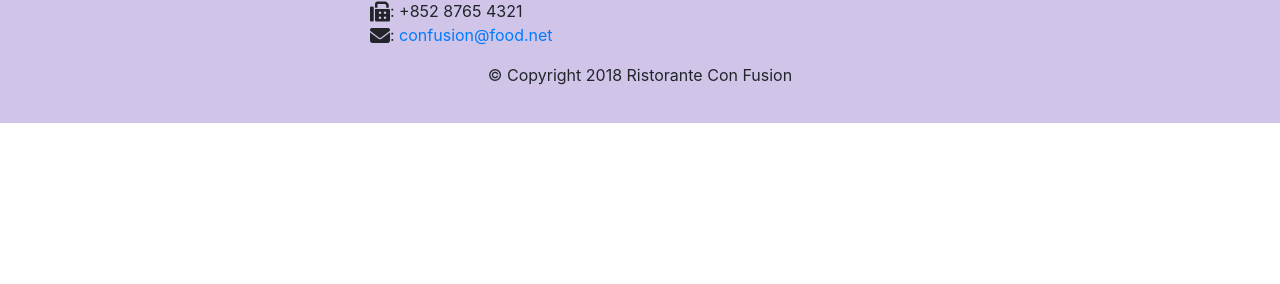
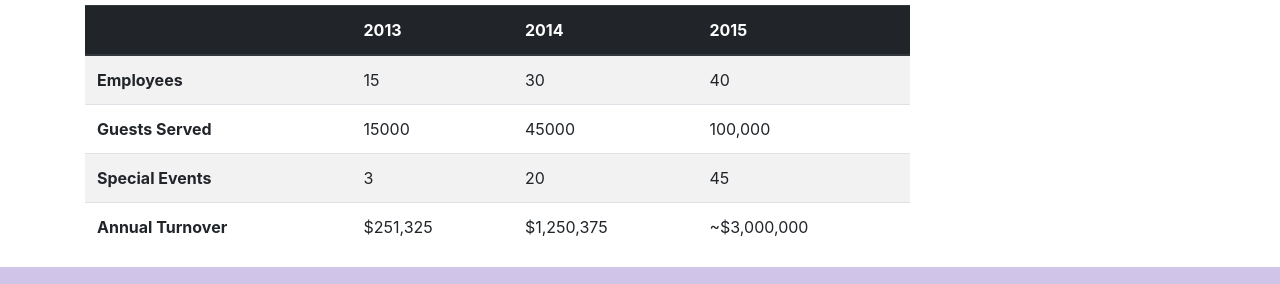
Before and after one commit to ADISKING1/ConFusion, a website: page aboutus.html in a window 1280 px wide. Shown: the part 1703-1987 px from the top of the page. Before the commit the page ends 1826 px from the top, so only its background shows below. Drawn offline with nearby package versions, Linux system fonts and the light colour scheme.

Commit message:
tables and cards

```diff
--- a/aboutus.html
+++ b/aboutus.html
@@ -64,7 +64,32 @@
                 <p>Started in 2010, Ristorante con Fusion quickly established itself as a culinary icon par excellence in Hong Kong. With its unique brand of world fusion cuisine that can be found nowhere else, it enjoys patronage from the A-list clientele in Hong Kong.  Featuring four of the best three-star Michelin chefs in the world, you never know what will arrive on your plate the next time you visit us.</p>
                 <p>The restaurant traces its humble beginnings to <em>The Frying Pan</em>, a successful chain started by our CEO, Mr. Peter Pan, that featured for the first time the world's best cuisines in a pan.</p>
             </div>
-            <div>
+            <div class="col-sm">
+                <div class="card">
+                    <h3 class="card-header bg-primary text-white">Facts At a Glance</h3>
+                    <div class="card-body">
+                        <dl class="row">
+                            <dt class="col-6">Started</dt>
+                            <dd class="col-6">3 Feb. 2013</dd>
+                            <dt class="col-6">Major Stake Holder</dt>
+                            <dd class="col-6">HK Fine Foods Inc.</dd>
+                            <dt class="col-6">Last Year's Turnover</dt>
+                            <dd class="col-6">$1,250,375</dd>
+                            <dt class="col-6">Employees</dt>
+                            <dd class="col-6">40</dd>
+                        </dl>
+                    </div>
+                </div>
+            </div>
+            <div class="col-12">
+                <div class="card card-body bg-light">
+                    <blockquote class="blockquote">
+                        <p class="mb-0">You better cut the pizza in four pieces beacuse I'm not hungry enough to eat six.</p>
+                        <footer class="blockquote-footer">Yogi Berra,
+                            <cite title="Source Title">The Wit and Wisdom of Yogi Berra, P. Pepe, Diversion Books, 2014</cite>
+                        </footer>
+                    </blockquote>
+                </div>
             </div>
         </div>
 
@@ -89,6 +114,51 @@
                     <p>Award winning three-star Michelin chef with wide International experience having worked closely with whos-who in the culinary world, he specializes in creating mouthwatering Indo-Italian fusion experiences. He says, <em>Put together the cuisines from the two craziest cultures, and you get a winning hit! Amma Mia!</em></p>
                 </div>
             </div>
+        </div>
+        <div class="row row-contents">
+            <div class="col-12 col-sm-9">
+                <h2>Facts &amp; Figures</h2>
+                <div class="table-responsive">
+                    <table class="table table-striped">
+                        <thead class="thead-dark">
+                            <tr>
+                                <th>&nbsp;</th>
+                                <th>2013</th>
+                                <th>2014</th>
+                                <th>2015</th>
+                            </tr>
+                        </thead>
+                        <tbody>
+                            <tr>
+                                <th>Employees</th>
+                                <td>15</td>
+                                <td>30</td>
+                                <td>40</td>
+                            </tr>
+                            <tr>
+                                <th>Guests Served</th>
+                                <td>15000</td>
+                                <td>45000</td>
+                                <td>100,000</td>
+                            </tr>
+                            <tr>
+                                <th>Special Events</th>
+                                <td>3</td>
+                                <td>20</td>
+                                <td>45</td>
+                            </tr>
+                            <tr>
+                                <th>Annual Turnover</th>
+                                <td>$251,325</td>
+                                <td>$1,250,375</td>
+                                <td>~$3,000,000</td>
+                            </tr>
+                        </tbody>
+                    </table>
+                </div>
+            </div>
+            <div class="col-12 col-sm-3"></div>
+        </div>
        </div>
 
     </div>
```
Also changed, not shown: contactus.html (+0 -1 lines).
